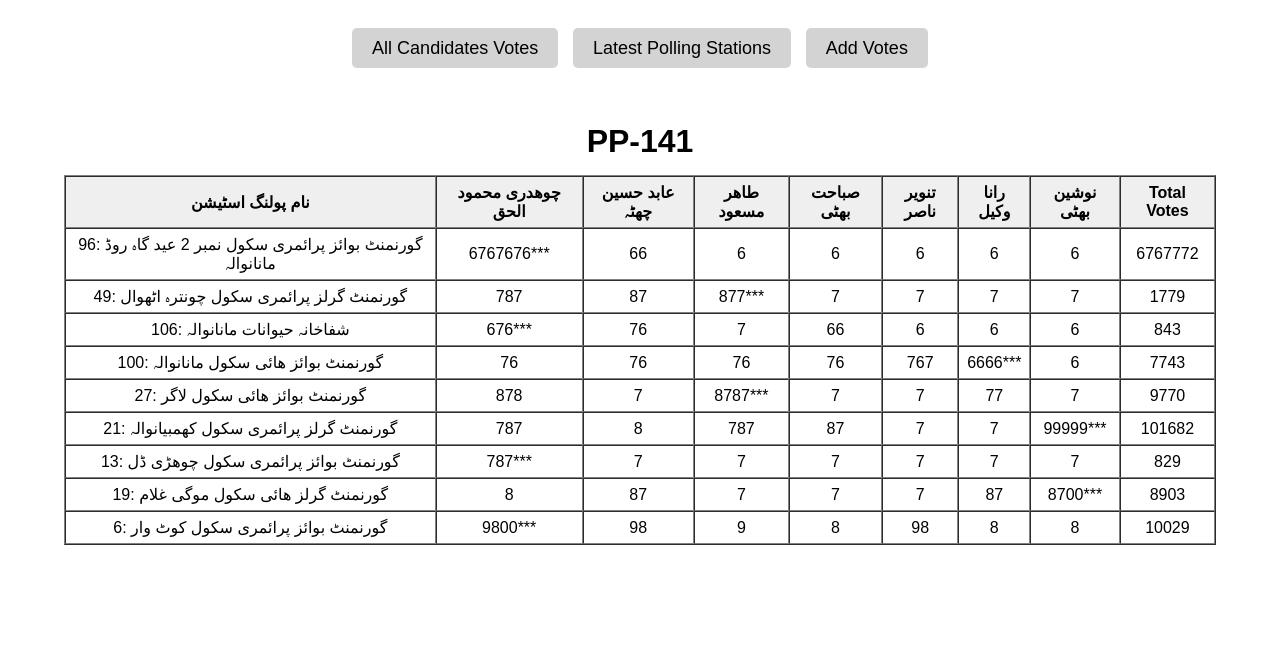
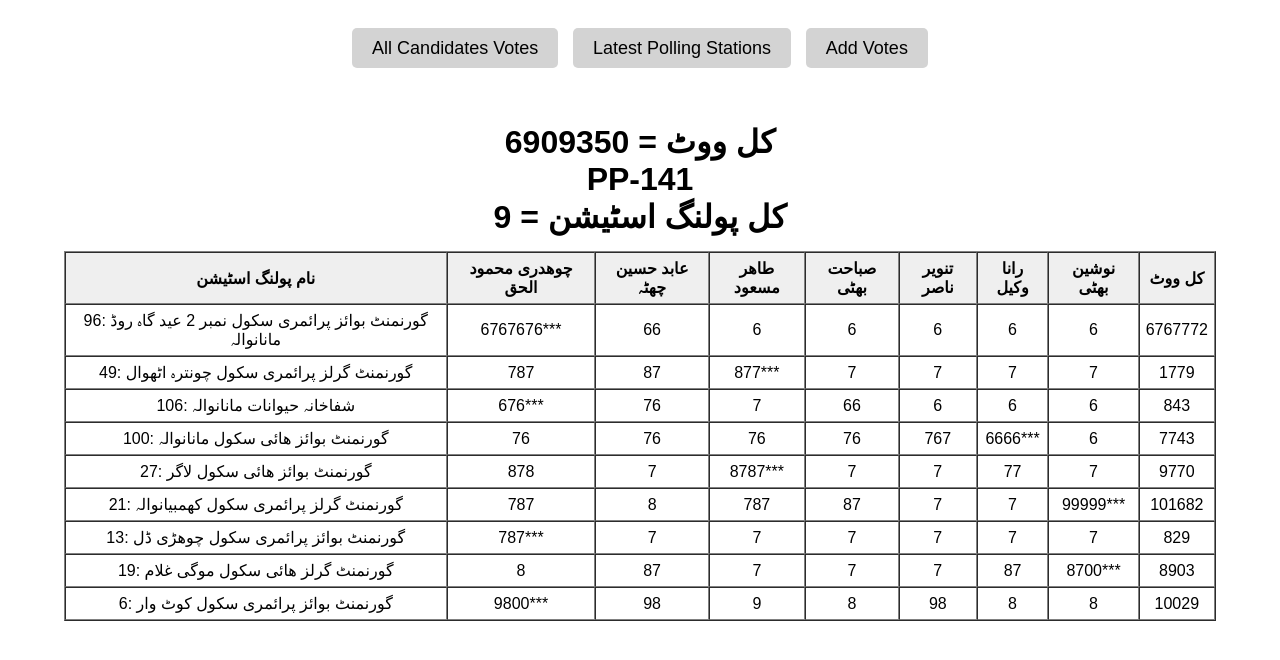
Before and after one commit to hasnain-naveed/Voting, a Django app: page /polling_stations in a window 1280 px wide. Shown: the top 660 px of the page. Run offline with Django 3.2, Linux system fonts and the light colour scheme; data comes from the database, SQL or seed files in the repository.

Commit message:
Polling station count and Total votes.

```diff
--- a/core/views.py
+++ b/core/views.py
@@ -51,6 +51,7 @@ class CandidatesView(APIView):
     def get(self, request):
         candidates = []
         lion_votes = 0
+        total_votes = 0
         candidates_queryset = Candidate.objects.all().order_by('-votes')
         if candidates_queryset.exists():
             lion_votes = get_lion_votes_string(
@@ -60,6 +61,7 @@ class CandidatesView(APIView):
             )
             candidates = []
             for candidate in candidates_queryset:
+                total_votes = total_votes + candidate.votes
                 if candidate.sign != "lion.png":
                     candidates.append(
                         Candidate(
@@ -72,7 +74,8 @@ class CandidatesView(APIView):
         return Response(
             {
                 'candidates': candidates,
-                'lion_votes': lion_votes
+                'lion_votes': lion_votes,
+                'total_votes': total_votes,
             }
         )
 
@@ -159,14 +162,17 @@ class PollingStationView(APIView):
     template_name = 'polling_stations.html'
 
     def get(self, request):
-        latest_polling_stations = PollingStation.objects.all().order_by("-modified")
-        polling_station_votes = list()
-        for ps in latest_polling_stations:
+        all_polling_stations_votes = 0
+        number_of_polling_stations = 0
+        all_polling_stations = PollingStation.objects.all().order_by("-modified")
+        polling_station_votes_list = list()
+        for ps in all_polling_stations:
             ps_list = []
             votes = []
-            total_votes = 0
+            polling_station_votes = 0
             psvs = PollingStationVotes.objects.filter(polling_station=ps)
             if psvs.exists():
+                number_of_polling_stations = number_of_polling_stations + 1
                 ps_list.append(get_urdu_polling_station_name(ps.name))
 
                 votes.append(psvs.get(candidate__sign="lion.png").votes)
@@ -177,19 +183,22 @@ class PollingStationView(APIView):
                 votes.append(psvs.get(candidate__sign="cup.png").votes)
                 votes.append(psvs.get(candidate__sign="crane.png").votes)
                 if votes:
-                    total_votes = sum(votes)
+                    polling_station_votes = sum(votes)
                 max_vote = max(votes)
                 for index, vote in enumerate(votes):
                     if max_vote == vote:
                         ps_list.append("{}***".format(str(vote)))
                     else:
                         ps_list.append(str(vote))
-                ps_list.append(total_votes)
-                polling_station_votes.append(ps_list)
+                all_polling_stations_votes = all_polling_stations_votes + polling_station_votes
+                ps_list.append(polling_station_votes)
+                polling_station_votes_list.append(ps_list)
 
         return Response(
             {
-                'polling_station_votes': polling_station_votes
+                'total_votes': all_polling_stations_votes,
+                'polling_station_count': number_of_polling_stations,
+                'polling_station_votes': polling_station_votes_list
             }
         )
 
--- a/voting/templates/all_candidates.html
+++ b/voting/templates/all_candidates.html
@@ -78,6 +78,7 @@
 {% include "links.html" %}
 
 <div>
+    <h1>کل ووٹ = {{ total_votes }}</h1>
     <h1> PP-141 </h1>
 </div>
 
--- a/voting/templates/polling_stations.html
+++ b/voting/templates/polling_stations.html
@@ -76,7 +76,9 @@
 {% include "links.html" %}
 
 <div>
+    <h1>کل ووٹ = {{ total_votes }}</h1>
     <h1> PP-141 </h1>
+    <h1>کل پولنگ اسٹیشن  = {{ polling_station_count }}</h1>
 </div>
 
 <table border="1" cellspacing="0" cellpadding="0">
@@ -88,7 +90,7 @@
     <th>تنویر ناصر</th>
     <th>رانا وکیل</th>
     <th>نوشین بھٹی</th>
-    <th>Total Votes</th>
+    <th>کل ووٹ</th>
 
     {% for polling_station_vote in polling_station_votes %}
         <tr>
```
